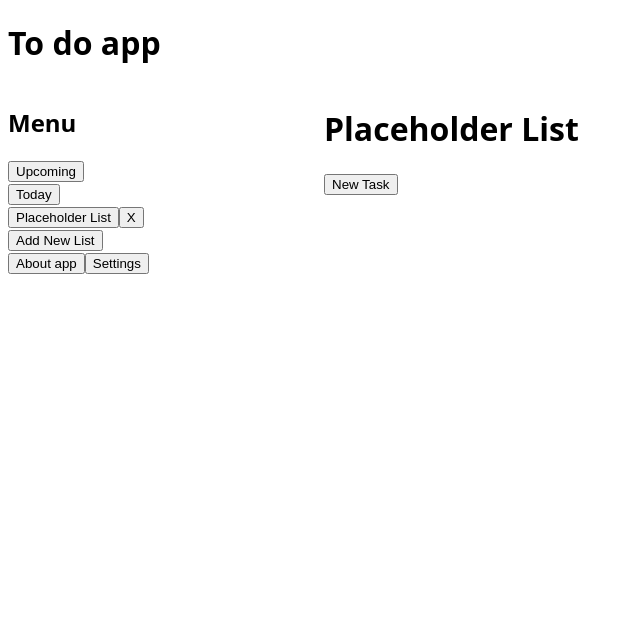
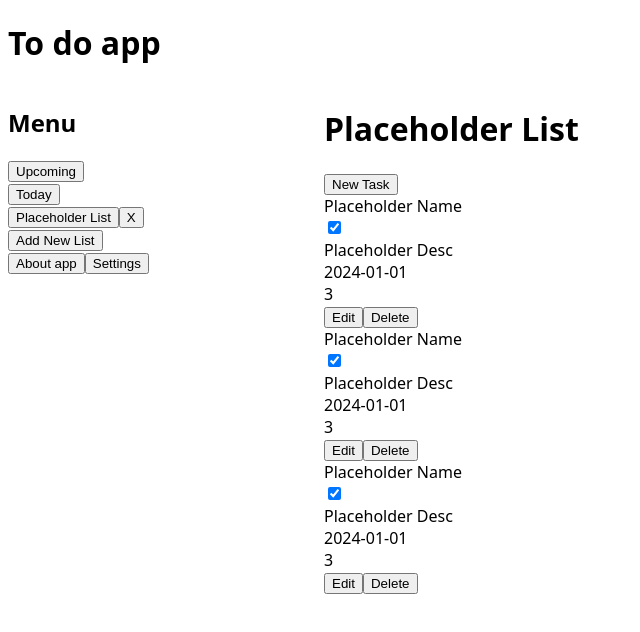
Before and after one commit to mikeski-aa/to-do-app-react, a React (Vite) app: page / in a window 1280 px wide. Shown: the top 632 px of the page, without its empty margins (0-640 px from the left). Built offline with nearby package versions, Linux system fonts and the light colour scheme.

Commit message:
fixed assignment of different lists

```diff
--- a/src/App.jsx
+++ b/src/App.jsx
@@ -23,7 +23,7 @@ function App() {
     taskDate: "",
     taskPrio: "1",
     taskCompleted: false,
-    taskBelongTo: currentList.listId,
+    taskBelongTo: currentList[0].listId,
   });
   const [currentTasks, setCurrentTasks] = useState([
     {
--- a/src/components/DisplayTasks.jsx
+++ b/src/components/DisplayTasks.jsx
@@ -20,6 +20,8 @@ function handleEditEvent(taskId, taskContext) {
   }
 
   taskContext.setEditTask(true);
+  console.log("watch if correct belong to assigned");
+  console.log(getTempTask(taskId, taskContext.currentTasks));
   taskContext.setTempTask(getTempTask(taskId, taskContext.currentTasks));
 }
 
--- a/src/components/EditTask.jsx
+++ b/src/components/EditTask.jsx
@@ -48,6 +48,7 @@ function handleCancelClick(taskContext) {
     taskDesc: "",
     taskDate: "",
     taskPrio: "",
+    taskBelongTo: "",
   });
 }
 
@@ -65,6 +66,7 @@ function handleSaveClick(taskContext) {
         taskDesc: taskContext.tempTask.taskDesc,
         taskDate: taskContext.tempTask.taskDate,
         taskPrio: taskContext.tempTask.taskPrio,
+        taskBelongTo: taskContext.tempTask.taskBelongTo,
       };
     }
   }
@@ -77,6 +79,7 @@ function handleSaveClick(taskContext) {
     taskDesc: "",
     taskDate: "",
     taskPrio: "",
+    taskBelongTo: "",
   });
 }
 
@@ -139,6 +142,7 @@ function EditTask() {
         <select
           className="listInput"
           onChange={(e) => handleListDropdown(e, taskContext)}
+          value={taskContext.tempTask.taskBelongTo}
         >
           {taskContext.currentList.map((item) => (
             <option value={item.listName} key={item.listId}>
--- a/src/components/Nav.jsx
+++ b/src/components/Nav.jsx
@@ -27,6 +27,7 @@ function Nav() {
   const taskContext = useContext(TaskContext);
 
   const handleOpenNewList = () => {
+    console.log(taskContext.currentTasks);
     taskContext.setTempListName({
       ...taskContext.tempListName,
       listId: uuidv4(),
--- a/src/components/ToDoDetails.jsx
+++ b/src/components/ToDoDetails.jsx
@@ -24,7 +24,7 @@ function ToDoItems() {
   const taskContext = useContext(TaskContext);
 
   let tempListArray = taskContext.currentTasks.filter(
-    (task) => task.taskBelongTo !== taskContext.activeList.activeId
+    (task) => task.taskBelongTo == taskContext.activeList.activeId
   );
 
   return (
```
